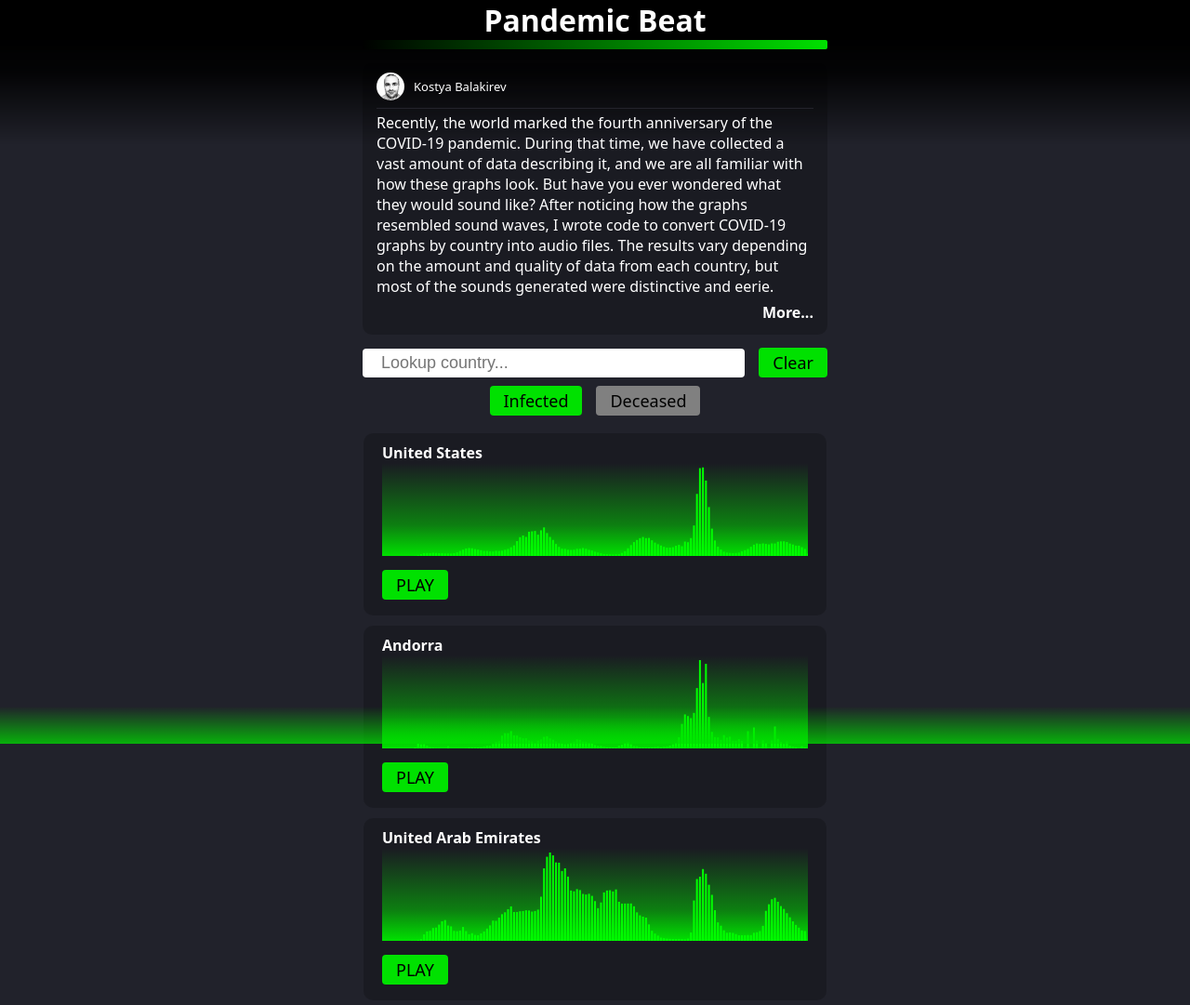
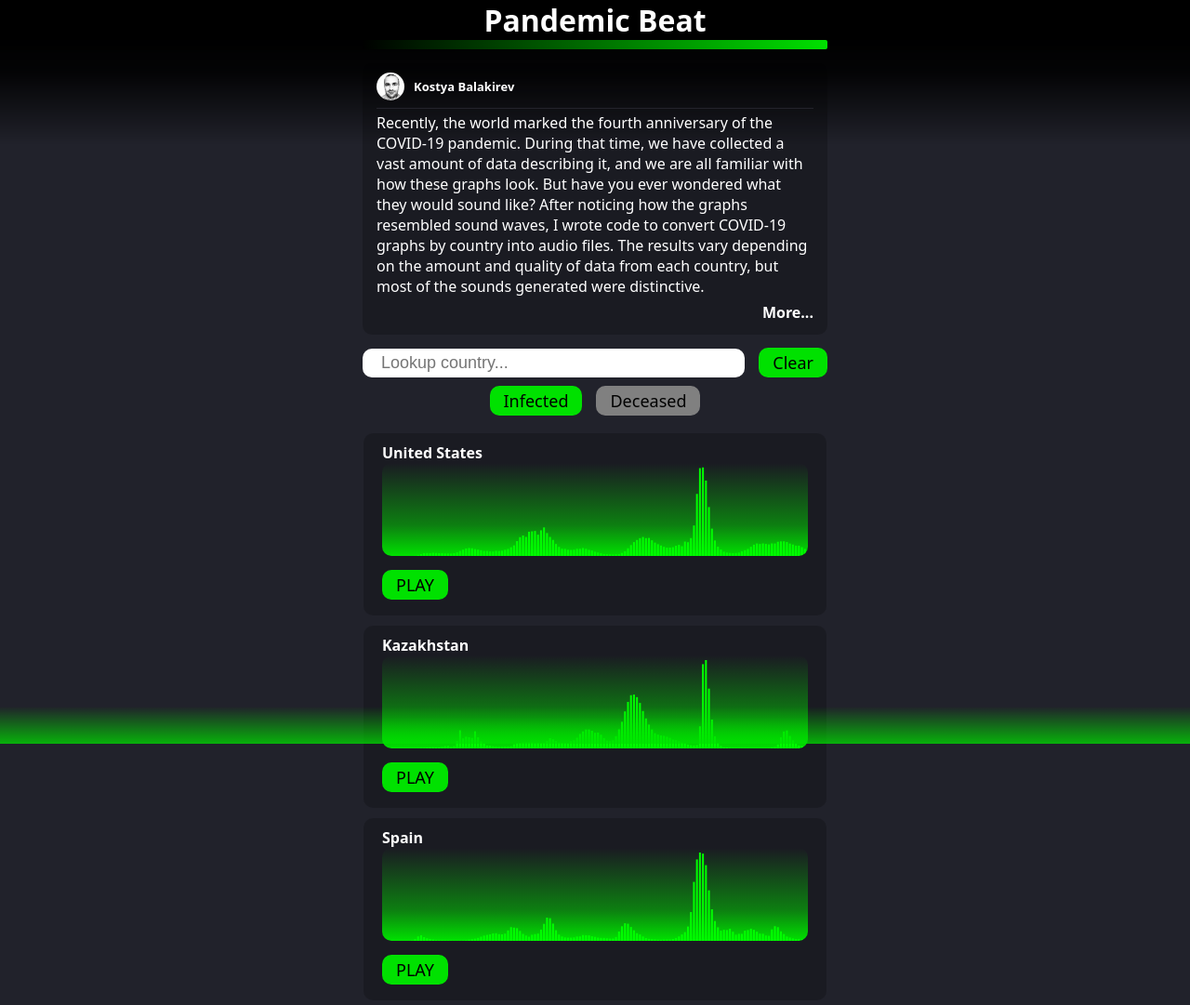
Before and after one commit to ChiKonstantin/pandemic-beat, a React app: page / in a window 1280 px wide. Shown: the top 1081 px of the page at 93% size. Built offline with nearby package versions, Linux system fonts and the light colour scheme.

Commit message:
added google analytics, minor styling changes

```diff
--- a/client/components/MainPage.js
+++ b/client/components/MainPage.js
@@ -256,7 +256,10 @@ export default function MainPage() {
 			<div id='summary_div' style={{}}>
 				<div id='name-div'>
 					{' '}
-					<img src='kostya_profile.png' id='profile-pic'></img> Kostya Balakirev
+					<img src='kostya_profile.png' id='profile-pic'></img>{' '}
+					<a href='https://www.linkedin.com/in/kbalakirev/' target='_blank'>
+						<div id='name'>Kostya Balakirev</div>
+					</a>
 				</div>
 				<hr />
 				<p>
@@ -267,7 +270,7 @@ export default function MainPage() {
 					the graphs resembled sound waves, I wrote code to convert COVID-19
 					graphs by country into audio files. The results vary depending on the
 					amount and quality of data from each country, but most of the sounds
-					generated were distinctive and eerie.
+					generated were distinctive.
 				</p>
 				<div id='expanded-summary' className='expanded-summary'>
 					<p>
--- a/client/countries.js
+++ b/client/countries.js
@@ -1,5 +1,33 @@
 export const countriesArr = [
 	'US',
+	'KZ',
+	'ES',
+	'IN',
+	'MA',
+	'IR',
+	'IL',
+
+	'GB',
+	'CN',
+	'DE',
+	'MX',
+	'IT',
+	'FR',
+	'JP',
+	'ID',
+	'TR',
+	'BR',
+
+	'ZA',
+	'PK',
+	'NG',
+	'ET',
+	'AT',
+	'EG',
+	'KR',
+	'CO',
+	'SA',
+
 	'AD',
 	'AE',
 	'AF',
@@ -10,7 +38,6 @@ export const countriesArr = [
 	'AO',
 	'AR',
 	'AS',
-	'AT',
 	'AU',
 	'AW',
 	'AZ',
@@ -26,7 +53,6 @@ export const countriesArr = [
 	'BM',
 	'BN',
 	'BO',
-	'BR',
 	'BS',
 	'BT',
 	'BW',
@@ -41,15 +67,12 @@ export const countriesArr = [
 	'CK',
 	'CL',
 	'CM',
-	'CN',
-	'CO',
 	'CR',
 	'CU',
 	'CV',
 	'CW',
 	'CY',
 	'CZ',
-	'DE',
 	'DJ',
 	'DK',
 	'DM',
@@ -57,19 +80,14 @@ export const countriesArr = [
 	'DZ',
 	'EC',
 	'EE',
-	'EG',
 	'EH',
 	'ER',
-	'ES',
-	'ET',
 	'FI',
 	'FJ',
 	'FK',
 	'FM',
 	'FO',
-	'FR',
 	'GA',
-	'GB',
 	'GD',
 	'GE',
 	'GF',
@@ -90,19 +108,13 @@ export const countriesArr = [
 	'HR',
 	'HT',
 	'HU',
-	'ID',
 	'IE',
-	'IL',
 	'IM',
-	'IN',
 	'IQ',
-	'IR',
 	'IS',
-	'IT',
 	'JE',
 	'JM',
 	'JO',
-	'JP',
 	'KE',
 	'KG',
 	'KH',
@@ -110,10 +122,8 @@ export const countriesArr = [
 	'KM',
 	'KN',
 	'KP',
-	'KR',
 	'KW',
 	'KY',
-	'KZ',
 	'LA',
 	'LB',
 	'LC',
@@ -125,7 +135,6 @@ export const countriesArr = [
 	'LU',
 	'LV',
 	'LY',
-	'MA',
 	'MC',
 	'MD',
 	'ME',
@@ -144,13 +153,11 @@ export const countriesArr = [
 	'MU',
 	'MV',
 	'MW',
-	'MX',
 	'MY',
 	'MZ',
 	'NA',
 	'NC',
 	'NE',
-	'NG',
 	'NI',
 	'NL',
 	'NO',
@@ -164,7 +171,6 @@ export const countriesArr = [
 	'PF',
 	'PG',
 	'PH',
-	'PK',
 	'PL',
 	'PN',
 	'PR',
@@ -178,7 +184,6 @@ export const countriesArr = [
 	'RS',
 	'RU',
 	'RW',
-	'SA',
 	'SB',
 	'SC',
 	'SD',
@@ -208,7 +213,6 @@ export const countriesArr = [
 	'TM',
 	'TN',
 	'TO',
-	'TR',
 	'TT',
 	'TV',
 	'TW',
@@ -229,7 +233,6 @@ export const countriesArr = [
 	'XK',
 	'YE',
 	'YT',
-	'ZA',
 	'ZM',
 	'ZW',
 ];
--- a/public/index.html
+++ b/public/index.html
@@ -2,6 +2,15 @@
 <html>
 
 <head>
+    <!-- Google tag (gtag.js) -->
+    <script async src="https://www.googletagmanager.com/gtag/js?id=G-4WY7KCGHJJ"></script>
+    <script>
+        window.dataLayer = window.dataLayer || [];
+        function gtag() { dataLayer.push(arguments); }
+        gtag('js', new Date());
+
+        gtag('config', 'G-4WY7KCGHJJ');
+    </script>
     <!-- Defines the character set -->
     <meta charset="UTF-8" />
     <link rel="stylesheet" href="/style.css" />
@@ -22,7 +31,7 @@
     <!-- We will render our React app into a div with an id of 'app' -->
     <!-- We can grab it off the DOM by saing document.getElementById('app'); -->
     <div id="app">
-        Pandemic Remix here.
+        Loading Pandemic-Beat...
     </div>
 </body>
 
--- a/public/style.css
+++ b/public/style.css
@@ -12,7 +12,14 @@ body {
 a {
 	color: rgba(0, 225, 0);
 	font-weight: bold;
+	text-decoration-line: none;
 }
+
+a:hover {
+	/* color: rgb(1, 102, 1); */
+	color: white;
+}
+
 #top-div {
 	width: 100vw;
 	max-height: 20vw;
@@ -70,7 +77,7 @@ a {
 	width: 70vw;
 	z-index: 3;
 	padding: 5px 10px 5px 20px;
-	border-radius: 4px;
+	border-radius: 10px;
 	border: 0px solid;
 }
 #search-wrap {
@@ -120,7 +127,7 @@ table {
 	/* justify-content: center; */
 	align-items: center;
 	flex-direction: column;
-	margin-bottom: 100vh;
+	margin-bottom: 100px;
 	width: 500px;
 	max-width: 80vw;
 }
@@ -169,6 +176,7 @@ canvas {
 	);
 	/* border-color: red; */
 	/* border-style: solid; */
+	border-radius: 10px;
 	transition: 2s;
 }
 
@@ -264,7 +272,7 @@ canvas {
 	width: min-content;
 	height: auto;
 	padding: 2px;
-	border-radius: 4px;
+	border-radius: 10px;
 	cursor: pointer;
 	padding: 4px 15px 4px 15px;
 	transition: background-color 0.1s;
@@ -377,7 +385,20 @@ canvas {
 	font-weight: 500;
 	gap: 10px;
 	margin-bottom: 0px;
+
 	/* border: #00e100 solid 1px; */
+}
+#name {
+	cursor: pointer;
+	color: white;
+
+	-webkit-user-select: none; /* Safari */
+	-ms-user-select: none; /* IE 10 and IE 11 */
+	user-select: none; /* Standard syntax */
+}
+
+#name:hover {
+	color: grey;
 }
 
 hr {
```
Also changed, not shown: public/pandemic-beat icon.png.
